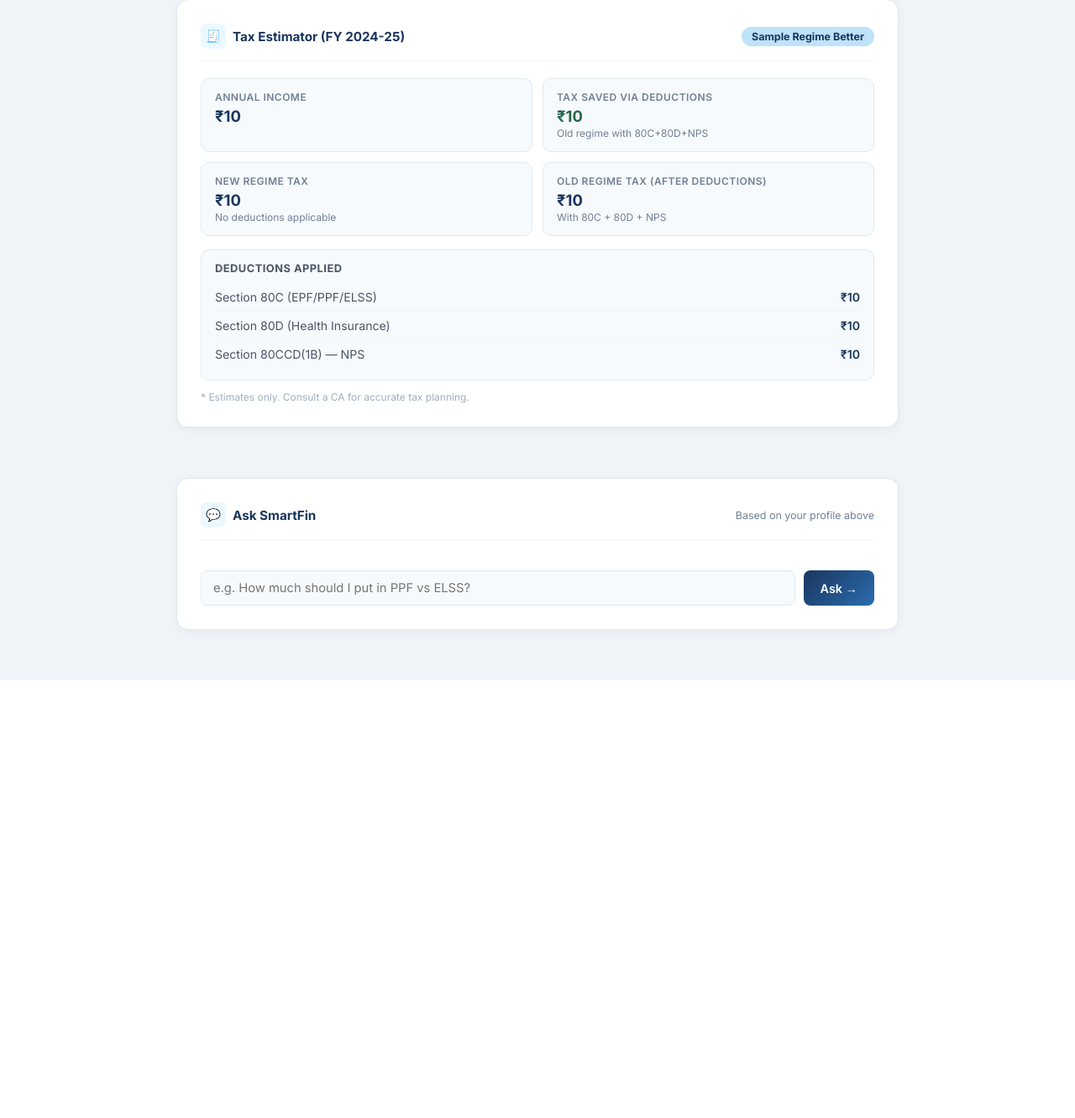
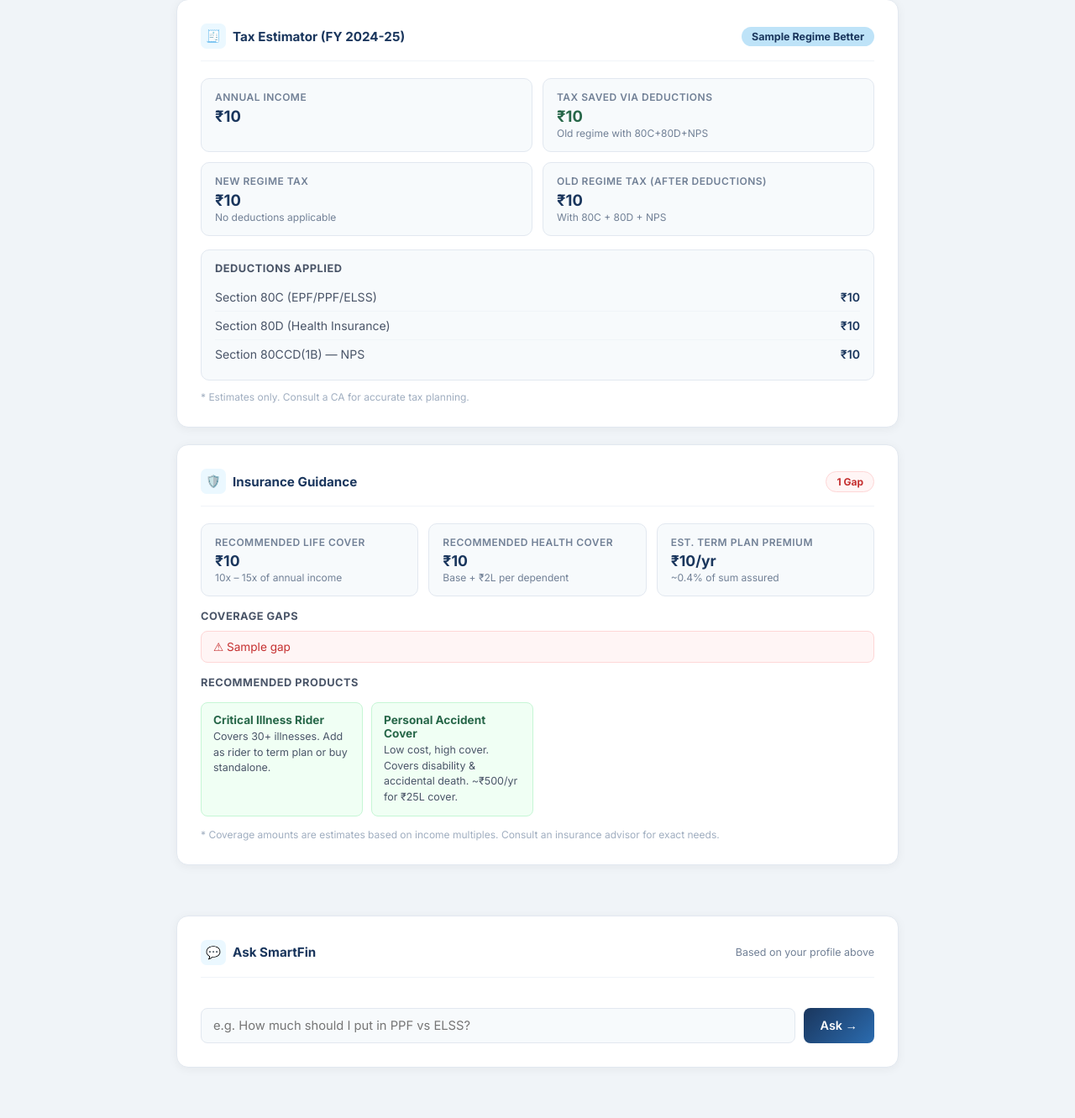
Before and after one commit to Bitan-2125/Smartfin-Agent-Based-Financial-Advisor, a Flask app: template templates/result.html in a window 1280 px wide. Shown: the part 760-2091 px from the top of the page at 84% size. Before the commit the page ends 1570 px from the top, so only its background shows below. Run offline with Flask 3, Linux system fonts and the light colour scheme; the template is opened without the code that fills it: most values are stand-ins (such as "Sample title", 1, 10 or a date in 2020); some libraries are stand-ins or nearby versions.

Commit message:
feat: landing page, logo, portfolio chart, tax estimator, input validation

```diff
--- a/app.py
+++ b/app.py
@@ -294,6 +294,94 @@ def make_allocation_chart(allocation):
     return base64.b64encode(buf.getvalue()).decode()
 
 
+def insurance_guidance(income, age, dependents, has_insurance):
+    """
+    Compute insurance recommendations using Indian market rules of thumb.
+    - Life cover: 10-15x annual income (higher multiplier for more dependents / younger age)
+    - Health cover: ₹5L base, +₹2L per dependent, +₹5L if age > 45
+    - Term plan premium estimate: ~0.3-0.5% of sum assured per year
+    """
+    annual = income * 12
+    dep = int(dependents)
+
+    # Life cover multiplier
+    if dep == 0:
+        multiplier = 10
+    elif dep <= 2:
+        multiplier = 12
+    else:
+        multiplier = 15
+
+    # Reduce multiplier if already has life cover
+    if has_insurance in ("life_only", "both"):
+        multiplier = max(0, multiplier - 5)
+
+    recommended_life = annual * multiplier
+
+    # Health cover
+    base_health = 500000
+    health_cover = base_health + (dep * 200000)
+    if age > 45:
+        health_cover += 500000
+    if has_insurance in ("health_only", "both"):
+        health_cover = max(0, health_cover - 500000)  # already have base
+
+    # Term plan annual premium estimate (~0.4% of SA for 30s, ~0.6% for 40s)
+    premium_rate = 0.004 if age < 40 else 0.006
+    term_premium = recommended_life * premium_rate if recommended_life > 0 else 0
+
+    gaps = []
+    if has_insurance == "none":
+        gaps.append("No life or health cover — high financial risk for dependents")
+    if has_insurance == "health_only":
+        gaps.append("No life/term cover — income replacement risk")
+    if has_insurance == "life_only":
+        gaps.append("No health cover — medical costs can erode savings quickly")
+    if dep > 0 and has_insurance in ("none", "health_only"):
+        gaps.append(f"You have {dep} dependent(s) with no life cover")
+
+    return {
+        "recommended_life_cover": round(recommended_life),
+        "recommended_health_cover": round(health_cover),
+        "estimated_term_premium": round(term_premium),
+        "gaps": gaps,
+        "has_insurance": has_insurance,
+        "dependents": dep,
+        "needs_life": has_insurance in ("none", "health_only"),
+        "needs_health": has_insurance in ("none", "life_only"),
+    }
+
+
+
+    """Render portfolio allocation pie chart, return base64 PNG."""
+    labels = list(allocation.keys())
+    sizes  = list(allocation.values())
+    colors = ["#2b6cb0", "#38a169", "#d69e2e", "#e53e3e", "#805ad5"]
+
+    fig, ax = plt.subplots(figsize=(6, 4))
+    wedges, texts, autotexts = ax.pie(
+        sizes, labels=labels, autopct="%1.0f%%",
+        colors=colors, startangle=140,
+        wedgeprops={"edgecolor": "white", "linewidth": 2},
+        textprops={"fontsize": 9, "color": "#2d3748"}
+    )
+    for at in autotexts:
+        at.set_color("white")
+        at.set_fontweight("bold")
+        at.set_fontsize(8)
+
+    ax.set_title("Recommended Portfolio Allocation", fontsize=12,
+                 fontweight="bold", color="#1a365d", pad=14)
+    fig.patch.set_facecolor("#ffffff")
+    plt.tight_layout()
+
+    buf = io.BytesIO()
+    plt.savefig(buf, format="png", bbox_inches="tight", dpi=130)
+    plt.close()
+    buf.seek(0)
+    return base64.b64encode(buf.getvalue()).decode()
+
+
 @app.route("/generate", methods=["POST"])
 def generate():
     data = request.form
@@ -309,6 +397,8 @@ def generate():
         "expenses": float(data["expenses"]),
         "goal_amount": float(data["goal"]),
         "risk": data["risk"],
+        "dependents": int(data.get("dependents", 0)),
+        "has_insurance": data.get("has_insurance", "none"),
     }
     session["profile"] = profile
 
@@ -342,12 +432,15 @@ def generate():
     img.seek(0)
     graph_url = base64.b64encode(img.getvalue()).decode()
 
-    # Allocation chart + tax estimate
+    # Allocation chart + tax estimate + insurance
     allocation = allocation_for_risk(profile["risk"])
     alloc_chart = make_allocation_chart(allocation)
     tax = tax_estimate(profile["income"], profile["risk"])
+    insurance = insurance_guidance(
+        profile["income"], profile["age"],
+        profile["dependents"], profile["has_insurance"]
+    )
 
-    # Store large data server-side; only a small token goes in the cookie
     token = str(uuid.uuid4())
     _result_store[token] = {
         "response": result["response"],
@@ -355,6 +448,7 @@ def generate():
         "alloc_chart": alloc_chart,
         "allocation": allocation,
         "tax": tax,
+        "insurance": insurance,
         "profile": profile,
     }
     session["token"] = token
@@ -373,6 +467,7 @@ def result_page():
         alloc_chart=d["alloc_chart"],
         allocation=d["allocation"],
         tax=d["tax"],
+        insurance=d["insurance"],
         profile=d["profile"]
     )
 
--- a/templates/result.html
+++ b/templates/result.html
@@ -125,7 +125,19 @@
         .deduction-row .d-label { color: #4a5568; }
         .deduction-row .d-val { font-weight: 600; color: #1a365d; }
 
-        /* CHAT */
+        /* INSURANCE */
+        .ins-grid { display: grid; grid-template-columns: 1fr 1fr 1fr; gap: 12px; margin-bottom: 16px; }
+        @media (max-width: 600px) { .ins-grid { grid-template-columns: 1fr 1fr; } }
+        .ins-stat { background: #f7fafc; border: 1px solid #e2e8f0; border-radius: 10px; padding: 14px 16px; }
+        .ins-stat .is-label { font-size: 0.75rem; color: #718096; font-weight: 600; text-transform: uppercase; letter-spacing: 0.04em; margin-bottom: 4px; }
+        .ins-stat .is-value { font-size: 1.1rem; font-weight: 700; color: #1a365d; }
+        .ins-stat .is-sub { font-size: 0.75rem; color: #718096; margin-top: 2px; }
+        .gap-alert { display: flex; align-items: flex-start; gap: 10px; background: #fff5f5; border: 1px solid #fed7d7; border-radius: 8px; padding: 10px 14px; margin-bottom: 8px; font-size: 0.85rem; color: #c53030; }
+        .gap-alert:last-child { margin-bottom: 0; }
+        .ins-products { display: grid; grid-template-columns: repeat(auto-fill, minmax(180px, 1fr)); gap: 10px; margin-top: 16px; }
+        .ins-product { background: #f0fff4; border: 1px solid #c6f6d5; border-radius: 8px; padding: 12px 14px; }
+        .ins-product .ip-name { font-size: 0.85rem; font-weight: 700; color: #276749; margin-bottom: 3px; }
+        .ins-product .ip-desc { font-size: 0.78rem; color: #4a5568; line-height: 1.5; }        /* CHAT */
         .chat-messages {
             max-height: 400px; overflow-y: auto;
             margin-bottom: 16px;
@@ -276,6 +288,72 @@
             <div class="deduction-row"><span class="d-label">Section 80CCD(1B) — NPS</span><span class="d-val">₹{{ "{:,.0f}".format(tax.deduction_nps) }}</span></div>
         </div>
         <p style="font-size:0.75rem;color:#a0aec0;margin-top:12px;">* Estimates only. Consult a CA for accurate tax planning.</p>
+    </div>
+
+    <!-- Insurance Guidance -->
+    <div class="card">
+        <div class="card-header">
+            <div class="card-title"><div class="card-icon">🛡️</div> Insurance Guidance</div>
+            {% if insurance.gaps %}
+            <span style="background:#fff5f5;color:#c53030;border:1px solid #fed7d7;border-radius:20px;padding:4px 12px;font-size:0.75rem;font-weight:700;">
+                {{ insurance.gaps|length }} Gap{{ 's' if insurance.gaps|length > 1 }}
+            </span>
+            {% else %}
+            <span style="background:#c6f6d5;color:#276749;border-radius:20px;padding:4px 12px;font-size:0.75rem;font-weight:700;">✓ Covered</span>
+            {% endif %}
+        </div>
+
+        <div class="ins-grid">
+            <div class="ins-stat">
+                <div class="is-label">Recommended Life Cover</div>
+                <div class="is-value">₹{{ "{:,.0f}".format(insurance.recommended_life_cover) }}</div>
+                <div class="is-sub">10x – 15x of annual income</div>
+            </div>
+            <div class="ins-stat">
+                <div class="is-label">Recommended Health Cover</div>
+                <div class="is-value">₹{{ "{:,.0f}".format(insurance.recommended_health_cover) }}</div>
+                <div class="is-sub">Base + ₹2L per dependent</div>
+            </div>
+            <div class="ins-stat">
+                <div class="is-label">Est. Term Plan Premium</div>
+                <div class="is-value">₹{{ "{:,.0f}".format(insurance.estimated_term_premium) }}/yr</div>
+                <div class="is-sub">~{{ "0.4" if profile.age < 40 else "0.6" }}% of sum assured</div>
+            </div>
+        </div>
+
+        {% if insurance.gaps %}
+        <div style="margin-bottom:16px;">
+            <div style="font-size:0.8rem;font-weight:700;color:#4a5568;text-transform:uppercase;letter-spacing:0.04em;margin-bottom:10px;">Coverage Gaps</div>
+            {% for gap in insurance.gaps %}
+            <div class="gap-alert">⚠ {{ gap }}</div>
+            {% endfor %}
+        </div>
+        {% endif %}
+
+        <div style="font-size:0.8rem;font-weight:700;color:#4a5568;text-transform:uppercase;letter-spacing:0.04em;margin-bottom:10px;">Recommended Products</div>
+        <div class="ins-products">
+            {% if insurance.needs_life %}
+            <div class="ins-product">
+                <div class="ip-name">Term Life Insurance</div>
+                <div class="ip-desc">Pure protection, low premium. LIC Tech Term, HDFC Click2Protect, ICICI iProtect Smart.</div>
+            </div>
+            {% endif %}
+            {% if insurance.needs_health %}
+            <div class="ins-product">
+                <div class="ip-name">Health / Mediclaim</div>
+                <div class="ip-desc">Star Health, Niva Bupa, HDFC Ergo Optima. Min ₹5L cover recommended.</div>
+            </div>
+            {% endif %}
+            <div class="ins-product">
+                <div class="ip-name">Critical Illness Rider</div>
+                <div class="ip-desc">Covers 30+ illnesses. Add as rider to term plan or buy standalone.</div>
+            </div>
+            <div class="ins-product">
+                <div class="ip-name">Personal Accident Cover</div>
+                <div class="ip-desc">Low cost, high cover. Covers disability & accidental death. ~₹500/yr for ₹25L cover.</div>
+            </div>
+        </div>
+        <p style="font-size:0.75rem;color:#a0aec0;margin-top:14px;">* Coverage amounts are estimates based on income multiples. Consult an insurance advisor for exact needs.</p>
     </div>
 
 </div>
```
Also changed, not shown: templates/index.html (+22 -3 lines).
